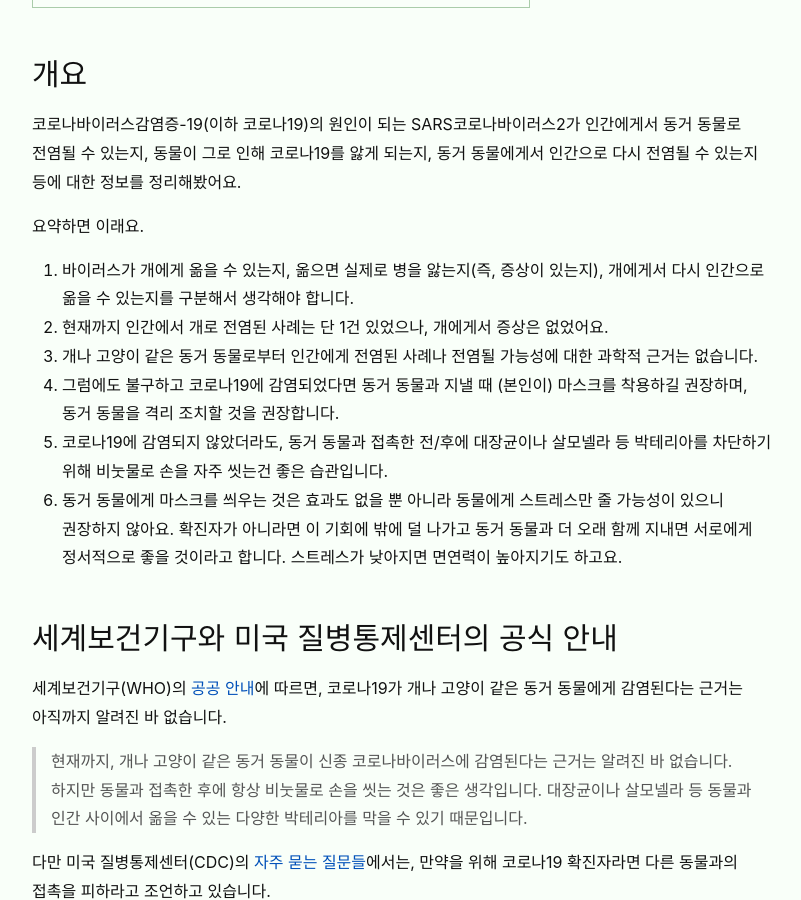
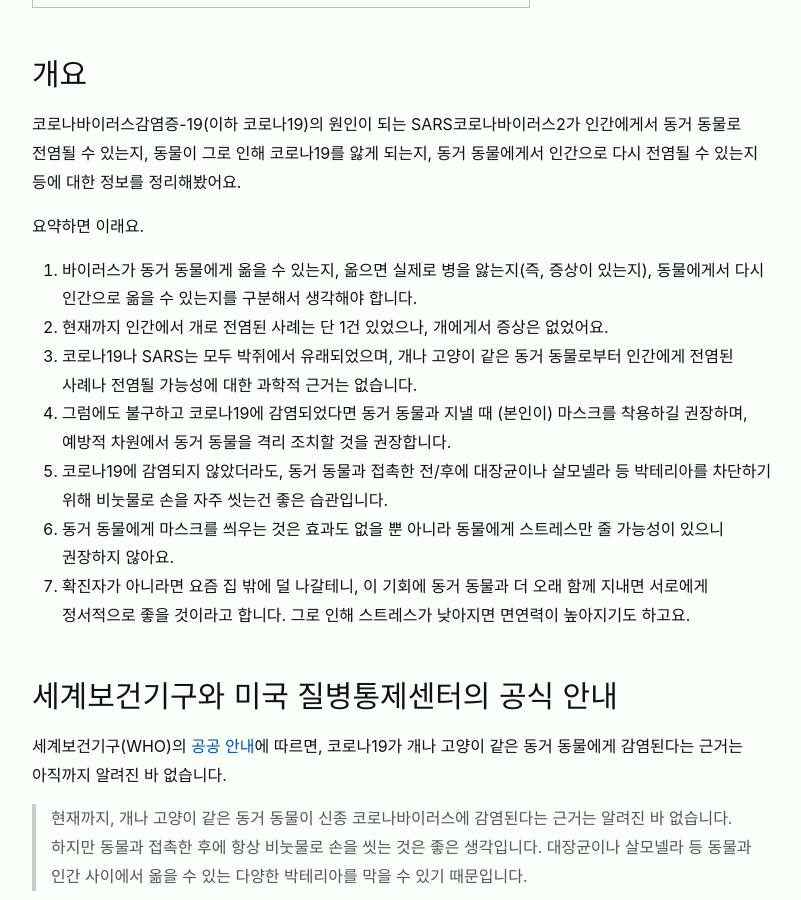
Before and after one commit to veganstudies/veganstudies.github.io, a Jekyll site: the page built from _posts/2020-03-09-on-covid19-and-companion-animals.md, in a window 1280 px wide and 900 px high, scrolled down 385 px. Shown: the whole window, without its empty margins (238-1039 px from the left). Built offline with Jekyll 4.4.1, drawn with Linux system fonts in a browser that asks for light colours.

Commit message:
Update 2020-03-09-on-covid19-and-companion-animals.md

```diff
--- a/_posts/2020-03-09-on-covid19-and-companion-animals.md
+++ b/_posts/2020-03-09-on-covid19-and-companion-animals.md
@@ -9,12 +9,13 @@ date: 2020-03-09 10:00:00 +0900
 
 요약하면 이래요.
 
-1. 바이러스가 개에게 옮을 수 있는지, 옮으면 실제로 병을 앓는지(즉, 증상이 있는지), 개에게서 다시 인간으로 옮을 수 있는지를 구분해서 생각해야 합니다.
+1. 바이러스가 동거 동물에게 옮을 수 있는지, 옮으면 실제로 병을 앓는지(즉, 증상이 있는지), 동물에게서 다시 인간으로 옮을 수 있는지를 구분해서 생각해야 합니다.
 2. 현재까지 인간에서 개로 전염된 사례는 단 1건 있었으나, 개에게서 증상은 없었어요.
-3. 개나 고양이 같은 동거 동물로부터 인간에게 전염된 사례나 전염될 가능성에 대한 과학적 근거는 없습니다.
-4. 그럼에도 불구하고 코로나19에 감염되었다면 동거 동물과 지낼 때 (본인이) 마스크를 착용하길 권장하며, 동거 동물을 격리 조치할 것을 권장합니다.
+3. 코로나19나 SARS는 모두 박쥐에서 유래되었으며, 개나 고양이 같은 동거 동물로부터 인간에게 전염된 사례나 전염될 가능성에 대한 과학적 근거는 없습니다.
+4. 그럼에도 불구하고 코로나19에 감염되었다면 동거 동물과 지낼 때 (본인이) 마스크를 착용하길 권장하며, 예방적 차원에서 동거 동물을 격리 조치할 것을 권장합니다.
 5. 코로나19에 감염되지 않았더라도, 동거 동물과 접촉한 전/후에 대장균이나 살모넬라 등 박테리아를 차단하기 위해 비눗물로 손을 자주 씻는건 좋은 습관입니다.
-6. 동거 동물에게 마스크를 씌우는 것은 효과도 없을 뿐 아니라 동물에게 스트레스만 줄 가능성이 있으니 권장하지 않아요. 확진자가 아니라면 이 기회에 밖에 덜 나가고 동거 동물과 더 오래 함께 지내면 서로에게 정서적으로 좋을 것이라고 합니다. 스트레스가 낮아지면 면연력이 높아지기도 하고요.
+6. 동거 동물에게 마스크를 씌우는 것은 효과도 없을 뿐 아니라 동물에게 스트레스만 줄 가능성이 있으니 권장하지 않아요.
+7. 확진자가 아니라면 요즘 집 밖에 덜 나갈테니, 이 기회에 동거 동물과 더 오래 함께 지내면 서로에게 정서적으로 좋을 것이라고 합니다. 그로 인해 스트레스가 낮아지면 면연력이 높아지기도 하고요.
 
 ## 세계보건기구와 미국 질병통제센터의 공식 안내
 
```
